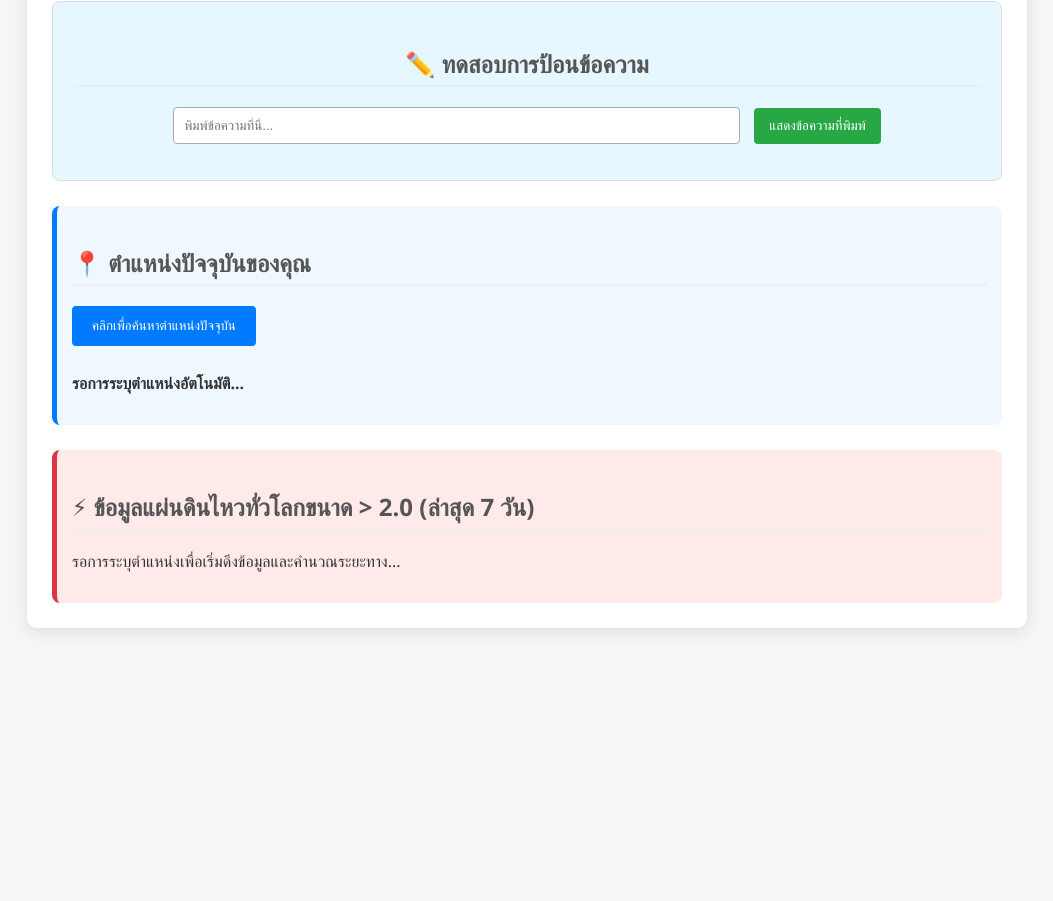
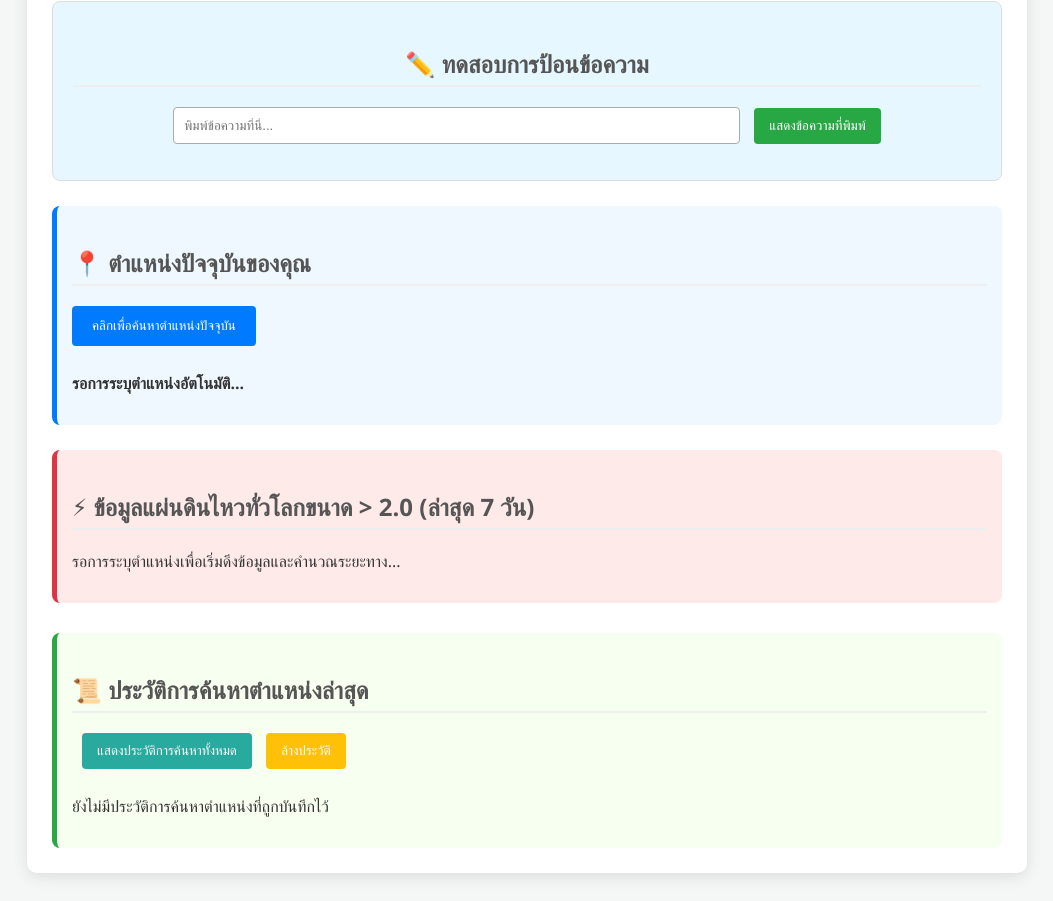
Before and after one commit to zo2mqoe/xCode, a plain HTML site: page index.html in a window 1280 px wide. Shown: the part 136-1037 px from the top of the page, without its empty margins (113-1166 px from the left). Before the commit the page ends 800 px from the top, so only its background shows below. Drawn offline with Linux system fonts and the light colour scheme.

Commit message:
Add history box for recent location searches

```diff
--- a/index.html
+++ b/index.html
@@ -126,6 +126,19 @@
                 <p>รอการระบุตำแหน่งเพื่อเริ่มดึงข้อมูลและคำนวณระยะทาง...</p>
             </div>
         </div>
+
+        <div id="history-box" style="margin-top: 30px; background-color: #f7fff0; border-left: 5px solid #28a745; padding: 15px; border-radius: 8px;">
+            <h2>📜 ประวัติการค้นหาตำแหน่งล่าสุด</h2>
+            <button onclick="displayHistory()" class="btn-input" style="background-color: #28aa9f; margin-bottom: 10px;">
+                แสดงประวัติการค้นหาทั้งหมด
+            </button>
+            <button onclick="clearHistory()" class="btn-input" style="background-color: #ffc107; margin-bottom: 10px;">
+                ล้างประวัติ
+            </button>
+            <div id="location-history">
+                <p>ประวัติจะถูกบันทึกเมื่อค้นหาตำแหน่งสำเร็จ...</p>
+            </div>
+        </div>
     </div>
 
     <script src="app.js"></script>
```
